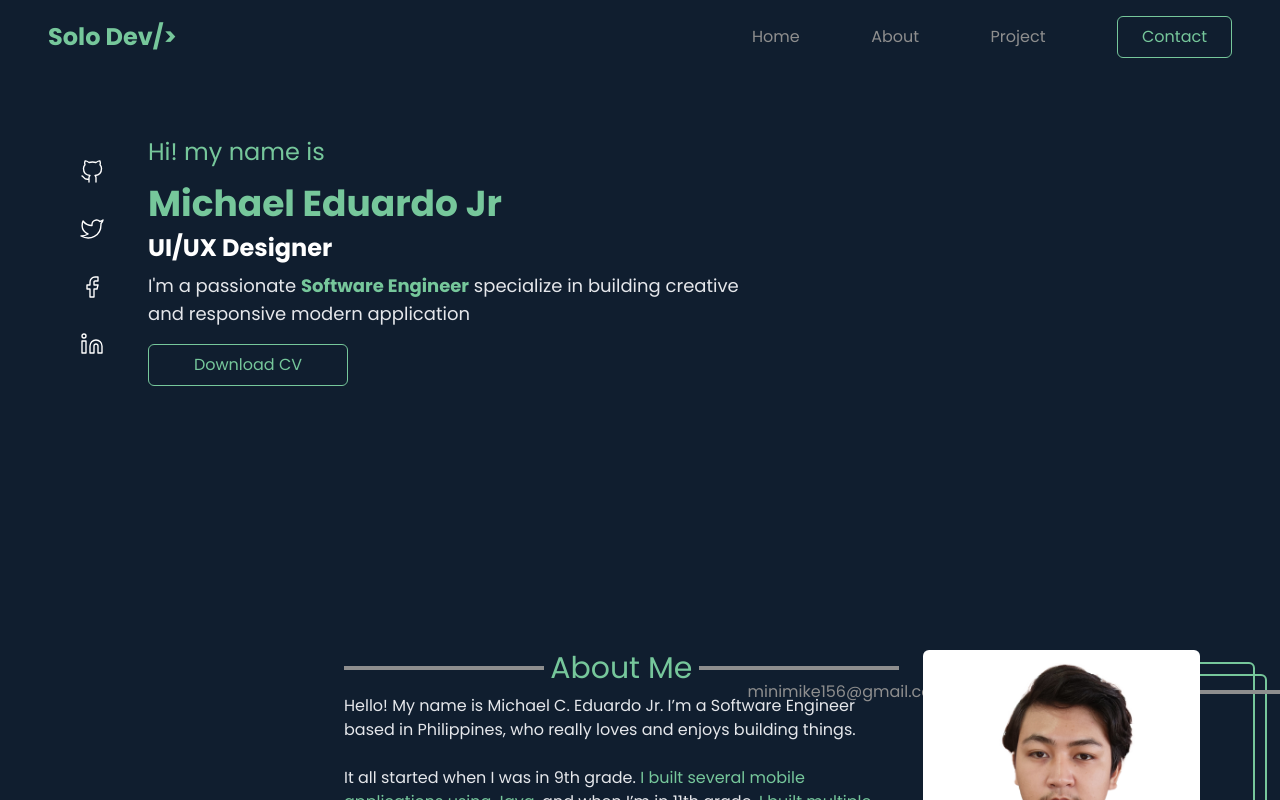
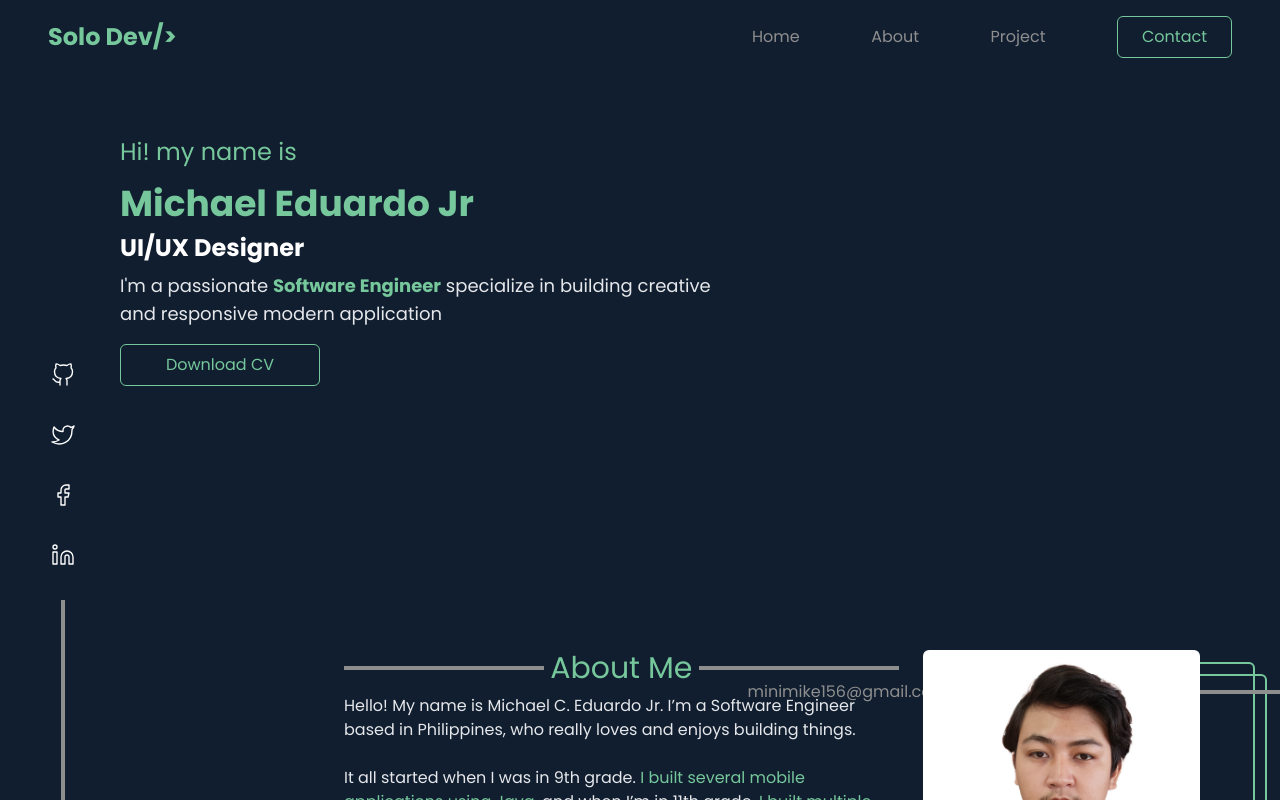
Before and after one commit to minimike022/portfolio-fe, a Vue app: page /Home in a window 1280 px wide. Shown: the top 800 px of the page. Built offline with nearby package versions, Linux system fonts and the light colour scheme.

Commit message:
Changing socials into fixed

```diff
--- a/src/App.vue
+++ b/src/App.vue
@@ -4,7 +4,7 @@ import HomeView from './views/HomeView.vue';
 import ProjectsView from './views/ProjectsView.vue';
 import ContactView from './views/ContactView.vue';
 import HeaderView from './views/HeaderView.vue';
-
+import Socials from './layouts/socials/Socials.vue';
 </script>
 
 
@@ -18,5 +18,5 @@ import HeaderView from './views/HeaderView.vue';
       <ContactView id="contact"/>
     </div>
   </div>
-
+  <Socials/>
 </template>
--- a/src/layouts/home/Home.vue
+++ b/src/layouts/home/Home.vue
@@ -12,12 +12,6 @@ const texts = ref(
 <template>
 
     <div class="flex my-32">
-        <div class="flex flex-col justify-between py-8 px-12dvh w-[28px]">
-            <a href="https://github.com/minimike022" class="w-[30px] h-[30px]"><img src="/src/assets/socialLogo/githubLogo.svg" alt="" class="w-[24px] hover:scale-125"></a>
-            <a href="https://x.com/mikejr022" class="w-[30px] h-[30px]"><img src="/src/assets/socialLogo/twitterLogo.svg" alt="" class="w-[24px] hover:scale-125"></a>
-            <a href="https://www.facebook.com/MichaelJr022/" class="w-[30px] h-[30px]"><img src="/src/assets/socialLogo/facebookLogo.svg" alt="" class="w-[24px] hover:scale-125"></a>
-            <a href="https://www.linkedin.com/in/michael-jr-eduardo-190b6928b/" class="w-[30px] h-[30px]"><img src="/src/assets/socialLogo/linkedinLogo.svg" alt="" class="w-[24px] hover:scale-125"></a>
-        </div>
         <div class="flex flex-col ml-10 text-white">
             <h1 class="text-primary text-2xl my-2">Hi! my name is</h1>
             <h1 class="text-primary font-bold text-4xl my-2">Michael Eduardo Jr</h1>
--- /dev/null
+++ b/src/layouts/socials/Email.vue
@@ -0,0 +1,10 @@
+<script setup>
+</script>
+
+<template>
+
+
+    <h1 class="text-[#8E8E8E] mr-3">minimike156@gmail.com</h1>
+    <div class="h-[.5dvh] w-[40dvh] bg-[#8E8E8E]">
+    </div>
+</template>
--- a/src/layouts/socials/Socials.vue
+++ b/src/layouts/socials/Socials.vue
@@ -2,7 +2,17 @@
 </script>
 
 <template>
-    <h1 class="text-[#8E8E8E] mr-3">minimike156@gmail.com</h1>
-    <div class="h-[.5dvh] w-[40dvh] bg-[#8E8E8E]">
+    <div class="fixed flex flex-col justify-between items-center bottom-0 left-12 h-[55dvh]">
+        <a href="https://github.com/minimike022" class="w-[30px] h-[30px] flex justify-center"><img
+                src="/src/assets/socialLogo/githubLogo.svg" alt="" class="w-[24px] hover:scale-125"></a>
+        <a href="https://x.com/mikejr022" class="w-[30px] h-[30px] flex justify-center"><img src="/src/assets/socialLogo/twitterLogo.svg"
+                alt="" class="w-[24px] hover:scale-125"></a>
+        <a href="https://www.facebook.com/MichaelJr022/" class="w-[30px] h-[30px] flex justify-center"><img
+                src="/src/assets/socialLogo/facebookLogo.svg" alt="" class="w-[24px] hover:scale-125"></a>
+        <a href="https://www.linkedin.com/in/michael-jr-eduardo-190b6928b/" class="w-[30px] h-[30px] flex justify-center"><img
+                src="/src/assets/socialLogo/linkedinLogo.svg" alt="" class="w-[24px] hover:scale-125"></a>
+        <div class="h-[25dvh] w-[.5dvh] bg-[#8E8E8E]"></div>
+
     </div>
+
 </template>
--- a/src/views/HomeView.vue
+++ b/src/views/HomeView.vue
@@ -1,11 +1,11 @@
 <script setup>
 import Home from '../layouts/home/Home.vue';
-import Socials from '../layouts/socials/Socials.vue';
+import Email from '../layouts/socials/Email.vue';
 
 </script>
 <template>
     <Home/>
     <div class="absolute bottom-24 right-0 flex items-center pointer-events-none">
-      <Socials/>
+      <Email/>
     </div>
 </template>
```
